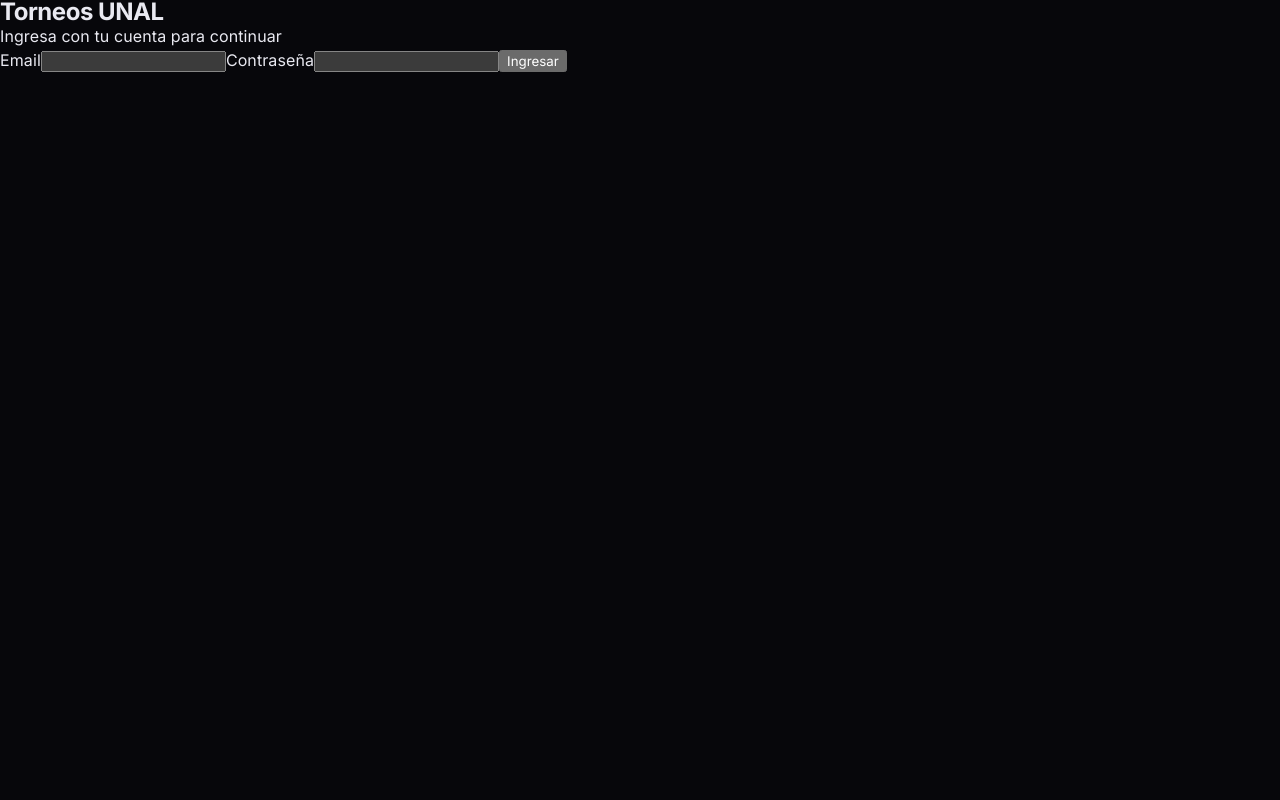
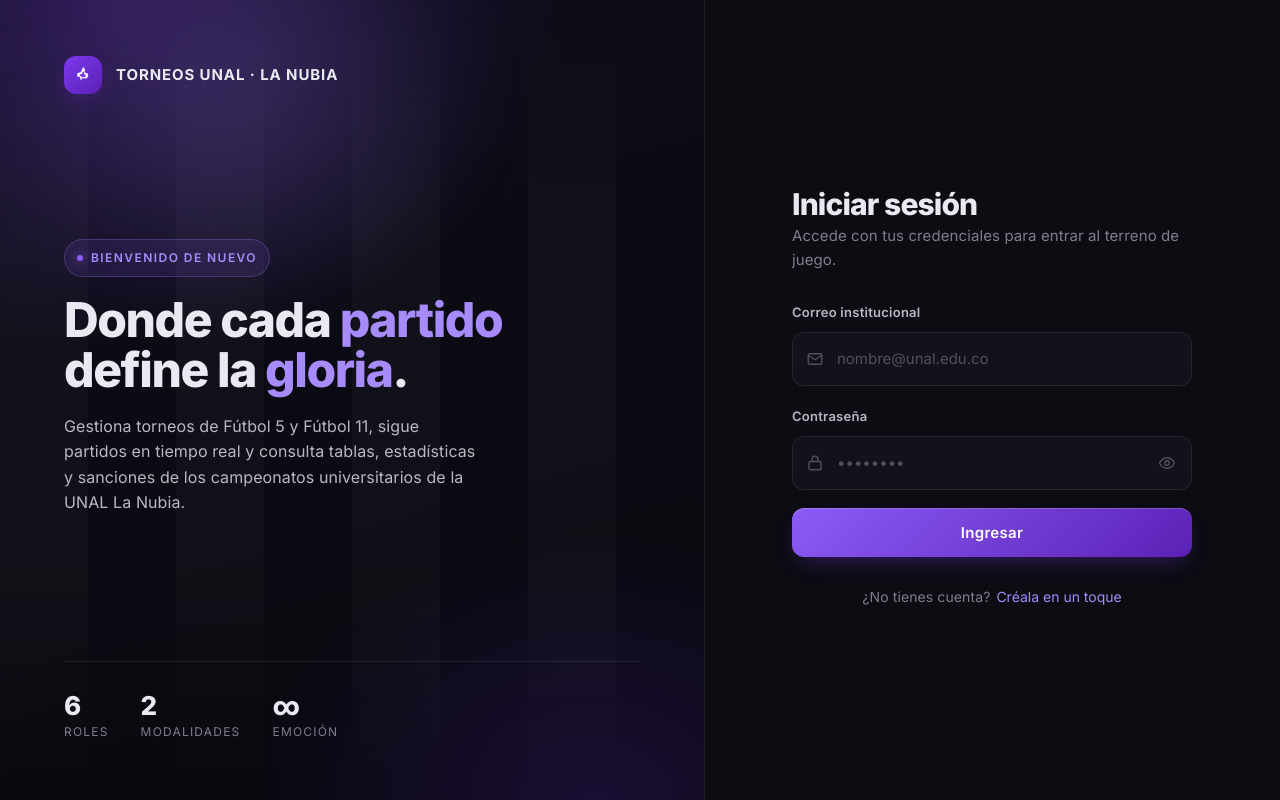
Before and after one commit to jcontrerasa9/gestion-torneos-unal, a React (Vite) app in the folder frontend/: page / in a window 1280 px wide. Built offline with nearby package versions, Linux system fonts and the light colour scheme; no server answers.

Commit message:
feat(auth): redesign login and register pages with role-aware flow
- Login and Register reuse the new auth layout and field components
- App routes between auth views with a branded loading state
- Register hints about the student role assignment
- Dashboard restyled to match the new design language

```diff
--- a/frontend/src/App.jsx
+++ b/frontend/src/App.jsx
@@ -1,21 +1,43 @@
+import { useState } from 'react'
 import { AuthProvider } from './context/AuthContext'
 import { useAuth } from './context/useAuth'
 import Login from './components/Login'
+import Register from './components/Register'
 import Dashboard from './components/Dashboard'
 import './App.css'
 
 function AuthGate() {
   const { user, loading } = useAuth()
+  const [view, setView] = useState('login')
 
   if (loading) {
     return (
-      <section id="loading">
-        <p>Cargando…</p>
-      </section>
+      <div className="auth__loading" role="status" aria-live="polite">
+        <span className="auth__loading-mark">
+          <svg viewBox="0 0 24 24" fill="none" aria-hidden="true">
+            <path
+              d="M12 2.5l2.7 2.7-1 3.8 3.7 1 1 3.8-2.7 2.7-3.7-1-2.7 2.7-1-3.8-3.7-1 1-3.8 3.7-1z"
+              fill="white"
+              opacity="0.95"
+            />
+            <path
+              d="M12 7.5l1.4 1.4-.5 1.9 1.9.5.5 1.9-1.4 1.4-1.9-.5-1.4 1.4-.5-1.9-1.9-.5.5-1.9 1.9-.5z"
+              fill="#7c3aed"
+            />
+          </svg>
+        </span>
+        <span className="sr-only">Cargando torneos…</span>
+      </div>
     )
   }
 
-  return user ? <Dashboard /> : <Login />
+  if (user) return <Dashboard />
+
+  return view === 'register' ? (
+    <Register onSwitch={setView} />
+  ) : (
+    <Login onSwitch={setView} />
+  )
 }
 
 function App() {
--- a/frontend/src/components/Dashboard.jsx
+++ b/frontend/src/components/Dashboard.jsx
@@ -4,17 +4,31 @@
   const { user, logout } = useAuth()
 
   return (
-    <section id="dashboard">
-      <h1>Torneos UNAL</h1>
-      <p>
-        Hola, <strong>{user.first_name} {user.last_name}</strong>
-      </p>
-      <p>
-        Rol: <code>{user.role?.name ?? '—'}</code>
-      </p>
-      <button type="button" onClick={logout}>
-        Cerrar sesión
-      </button>
-    </section>
+    <div className="auth__loading">
+      <div className="auth__card auth__enter" style={{ alignItems: 'center', textAlign: 'center', gap: '14px' }}>
+        <span className="auth__brand-mark">
+          <svg viewBox="0 0 24 24" fill="none" aria-hidden="true">
+            <path
+              d="M12 2.5l2.7 2.7-1 3.8 3.7 1 1 3.8-2.7 2.7-3.7-1-2.7 2.7-1-3.8-3.7-1 1-3.8 3.7-1z"
+              fill="white"
+              opacity="0.95"
+            />
+            <path
+              d="M12 7.5l1.4 1.4-.5 1.9 1.9.5.5 1.9-1.4 1.4-1.9-.5-1.4 1.4-.5-1.9-1.9-.5.5-1.9 1.9-.5z"
+              fill="#7c3aed"
+            />
+          </svg>
+        </span>
+        <h1 className="auth__title" style={{ margin: 0 }}>
+          Hola, {user.first_name} {user.last_name}
+        </h1>
+        <p className="auth__subtitle">
+          Rol: <strong style={{ color: 'var(--purple-light)' }}>{user.role?.name ?? '—'}</strong>
+        </p>
+        <button type="button" className="btn btn--primary" onClick={logout}>
+          <span className="btn__content">Cerrar sesión</span>
+        </button>
+      </div>
+    </div>
   )
 }
--- a/frontend/src/components/Login.jsx
+++ b/frontend/src/components/Login.jsx
@@ -1,7 +1,11 @@
 import { useState } from 'react'
 import { useAuth } from '../context/useAuth'
+import AuthLayout from './auth/AuthLayout'
+import FormField from './auth/FormField'
+import SubmitButton from './auth/SubmitButton'
+import { AlertIcon } from './icons'
 
-export default function Login() {
+export default function Login({ onSwitch }) {
   const { login } = useAuth()
   const [email, setEmail] = useState('')
   const [password, setPassword] = useState('')
@@ -22,39 +26,59 @@
   }
 
   return (
-    <section id="login">
-      <h1>Torneos UNAL</h1>
-      <p>Ingresa con tu cuenta para continuar</p>
+    <AuthLayout mode="login">
+      <header className="auth__head">
+        <h1 className="auth__title">Iniciar sesión</h1>
+        <p className="auth__subtitle">
+          Accede con tus credenciales para entrar al terreno de juego.
+        </p>
+      </header>
 
-      <form onSubmit={handleSubmit}>
-        <label>
-          Email
-          <input
+      <form className="auth__form" onSubmit={handleSubmit} noValidate>
+        <FormField
+          label="Correo institucional"
+          name="email"
           type="email"
+          iconType="email"
           value={email}
           onChange={(e) => setEmail(e.target.value)}
+          placeholder="nombre@unal.edu.co"
+          autoComplete="email"
           required
-            autoComplete="email"
         />
-        </label>
 
-        <label>
-          Contraseña
-          <input
+        <FormField
+          label="Contraseña"
+          name="password"
           type="password"
+          iconType="password"
           value={password}
           onChange={(e) => setPassword(e.target.value)}
+          placeholder="••••••••"
+          autoComplete="current-password"
           required
-            autoComplete="current-password"
         />
-        </label>
 
-        {error && <p className="error">{error}</p>}
+        {error && (
+          <div className="auth__error" role="alert">
+            <AlertIcon />
+            {error}
+          </div>
+        )}
 
-        <button type="submit" disabled={submitting}>
-          {submitting ? 'Ingresando…' : 'Ingresar'}
+        <SubmitButton loading={submitting}>Ingresar</SubmitButton>
+      </form>
+
+      <p className="auth__foot">
+        ¿No tienes cuenta?
+        <button
+          type="button"
+          className="auth__switch"
+          onClick={() => onSwitch?.('register')}
+        >
+          Créala en un toque
         </button>
-      </form>
-    </section>
+      </p>
+    </AuthLayout>
   )
 }
--- /dev/null
+++ b/frontend/src/components/Register.jsx
@@ -0,0 +1,136 @@
+import { useState } from 'react'
+import { useAuth } from '../context/useAuth'
+import AuthLayout from './auth/AuthLayout'
+import FormField from './auth/FormField'
+import SubmitButton from './auth/SubmitButton'
+import { AlertIcon, InfoIcon } from './icons'
+
+export default function Register({ onSwitch }) {
+  const { register } = useAuth()
+  const [form, setForm] = useState({
+    first_name: '',
+    last_name: '',
+    email: '',
+    phone: '',
+    password: '',
+  })
+  const [submitting, setSubmitting] = useState(false)
+  const [error, setError] = useState(null)
+
+  function update(field) {
+    return (e) => setForm((f) => ({ ...f, [field]: e.target.value }))
+  }
+
+  async function handleSubmit(event) {
+    event.preventDefault()
+    setSubmitting(true)
+    setError(null)
+    try {
+      await register(form)
+    } catch (err) {
+      setError(err.message)
+    } finally {
+      setSubmitting(false)
+    }
+  }
+
+  return (
+    <AuthLayout mode="register">
+      <header className="auth__head">
+        <h1 className="auth__title">Crear cuenta</h1>
+        <p className="auth__subtitle">
+          Únete como espectador y sigue los torneos universitarios en tiempo
+          real.
+        </p>
+      </header>
+
+      <form className="auth__form" onSubmit={handleSubmit} noValidate>
+        <div className="auth__row">
+          <FormField
+            label="Nombre"
+            name="first_name"
+            type="text"
+            iconType="name"
+            value={form.first_name}
+            onChange={update('first_name')}
+            placeholder="Juan"
+            autoComplete="given-name"
+            required
+          />
+          <FormField
+            label="Apellido"
+            name="last_name"
+            type="text"
+            iconType="name"
+            value={form.last_name}
+            onChange={update('last_name')}
+            placeholder="Pérez"
+            autoComplete="family-name"
+            required
+          />
+        </div>
+
+        <FormField
+          label="Correo institucional"
+          name="email"
+          type="email"
+          iconType="email"
+          value={form.email}
+          onChange={update('email')}
+          placeholder="nombre@unal.edu.co"
+          autoComplete="email"
+          required
+        />
+
+        <FormField
+          label="Teléfono"
+          name="phone"
+          type="tel"
+          iconType="phone"
+          value={form.phone}
+          onChange={update('phone')}
+          placeholder="300 000 0000"
+          autoComplete="tel"
+        />
+
+        <FormField
+          label="Contraseña"
+          name="password"
+          type="password"
+          iconType="password"
+          value={form.password}
+          onChange={update('password')}
+          placeholder="Mínimo 8 caracteres"
+          autoComplete="new-password"
+          required
+        />
+
+        {error && (
+          <div className="auth__error" role="alert">
+            <AlertIcon />
+            {error}
+          </div>
+        )}
+
+        <SubmitButton loading={submitting}>Registrarme</SubmitButton>
+      </form>
+
+      <div className="auth__hint">
+        <InfoIcon />
+        El registro crea una cuenta con rol de estudiante. El capitán de tu
+        equipo podrá invitarte a la plantilla más adelante.
+      </div>
+
+      <p className="auth__foot">
+        ¿Ya tienes cuenta?
+        <button
+          type="button"
+          className="auth__switch"
+          onClick={() => onSwitch?.('login')}
+        >
+          Inicia sesión
+        </button>
+      </p>
+    </AuthLayout>
+  )
+}
```
Lines whose indentation alone changed are shown as unchanged.
